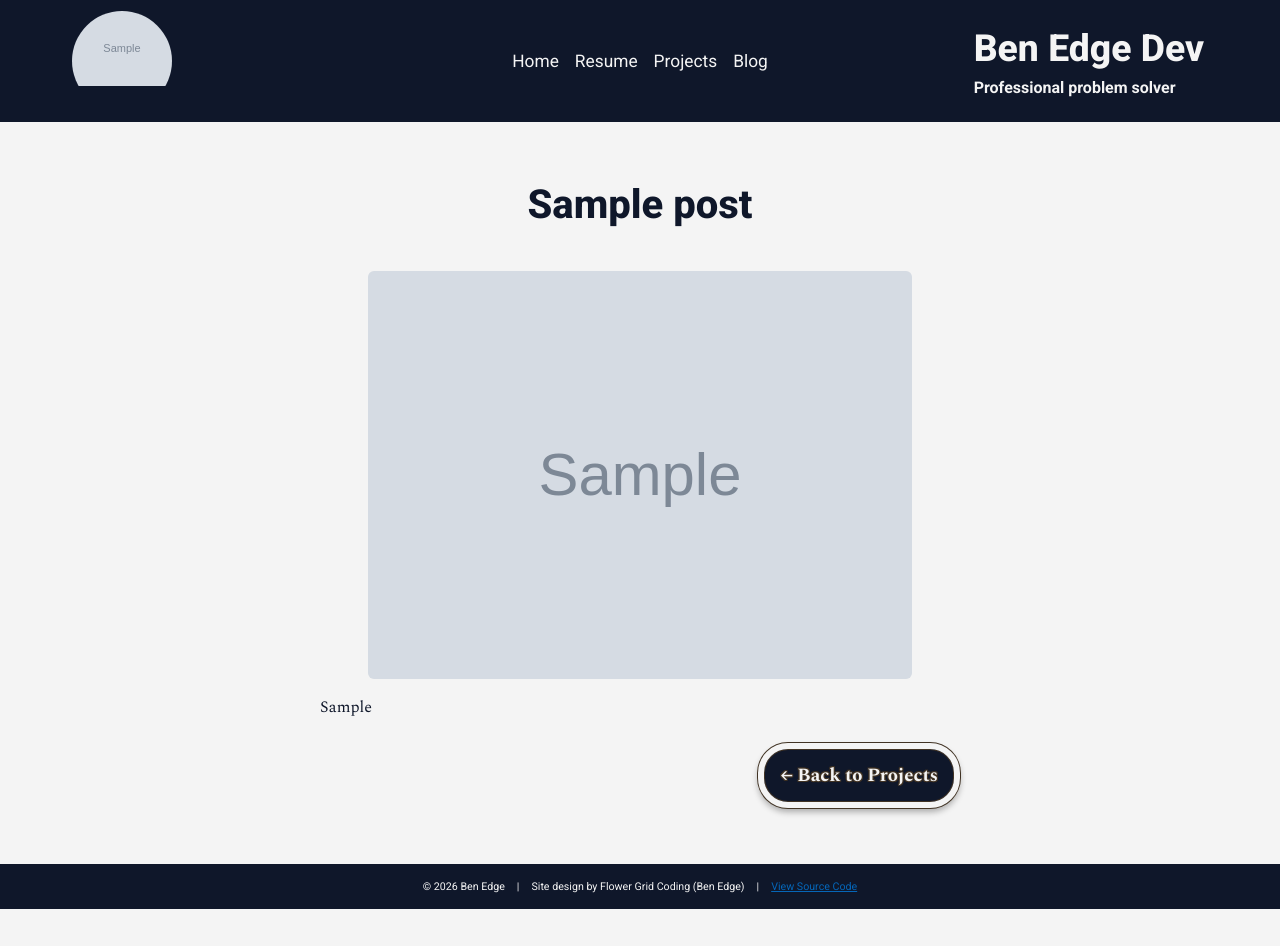
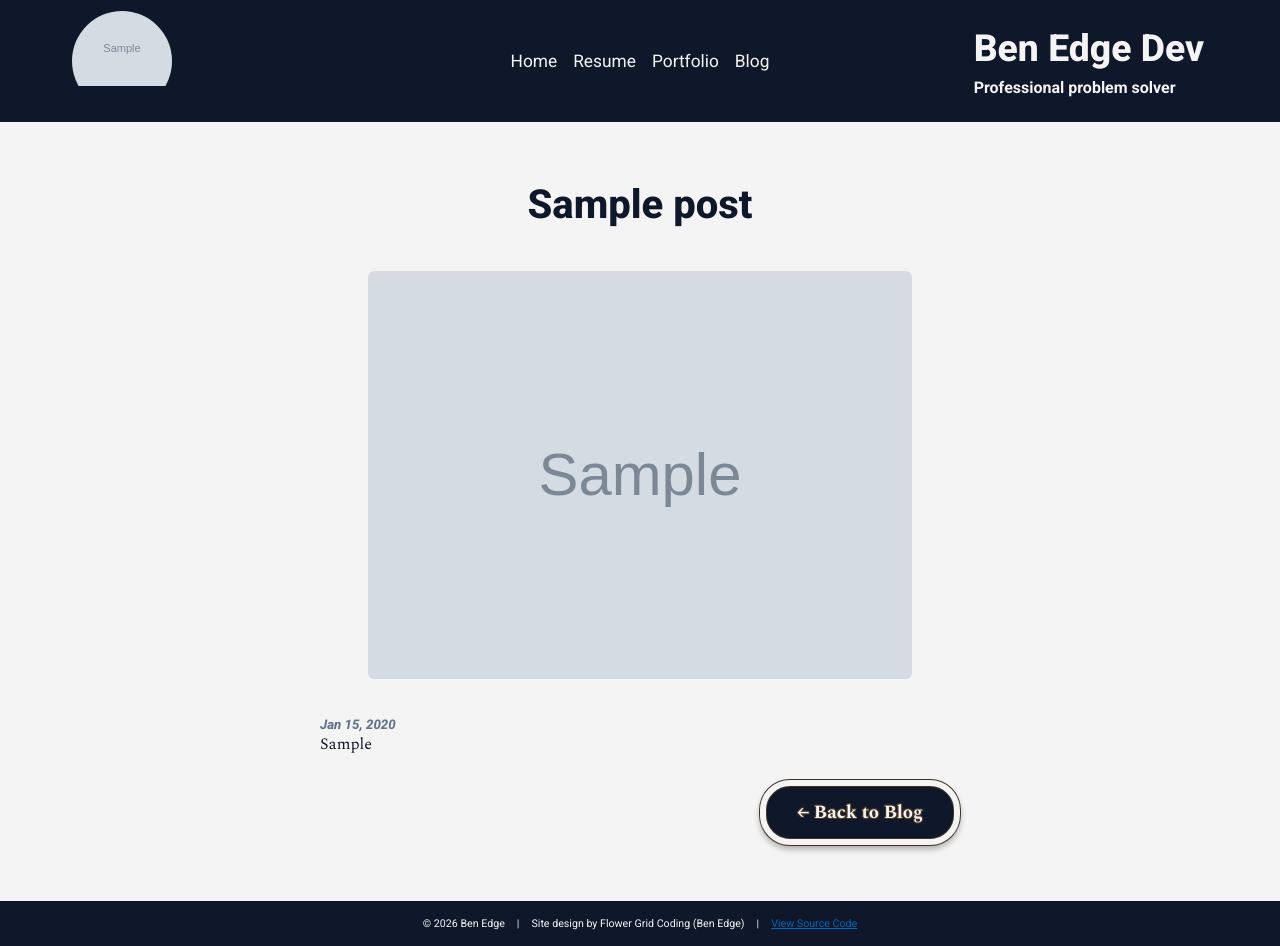
Before and after one commit to FlowerGrid/portfolio_app, a Flask app: a page that uses app/blueprints/main/templates/main/base.html in a window 1280 px wide. Before the commit the page ends 909 px from the top, so only its background shows below. Run offline with Flask 3, Linux system fonts and the light colour scheme; tables that the repository leaves empty hold one stand-in row (values such as "Sample post"); grey boxes marked "Sample" are stand-in pictures; some libraries are stand-ins or nearby versions.

Commit message:
Rearrange some html. Style edits

```diff
--- a/app/blueprints/main/routes.py
+++ b/app/blueprints/main/routes.py
@@ -18,7 +18,7 @@ def merch():
 def projects():
     active_projects = get_active_projects()
     data = {
-        'type': 'Project'
+        'type': 'Portfolio'
     }
     return render_template('main/show-projects-blogs.html', objects=active_projects, data=data)
 
@@ -29,7 +29,7 @@ def project(slug):
     content_blocks = fetch_content_block_dicts(project.__tablename__, project.id)
     if not project or not project.is_active:
         abort(404)
-    return render_template('main/content-item.html', project=project, content_blocks=content_blocks)
+    return render_template('main/content-item.html', project=project, content_blocks=content_blocks, content_type='Portfolio')
 
 
 @main_bp.route('/blog')
@@ -47,7 +47,7 @@ def show_blog_post(slug):
     content_blocks = fetch_content_block_dicts(post.__tablename__, post.id)
     if not post or not post.is_active:
         abort(404)
-    return render_template('main/content-item.html', project=post, content_blocks=content_blocks)
+    return render_template('main/content-item.html', project=post, content_blocks=content_blocks, content_type='Blog')
 
 
 @main_bp.route('/resume')
--- a/app/blueprints/main/static/css/style.css
+++ b/app/blueprints/main/static/css/style.css
@@ -31,6 +31,11 @@ body {
 h1,h2,h3,h4,h5,h6 {
     font-family: "Roboto", Arial, Helvetica, sans-serif;
     font-weight: 800;
+}
+
+.content-item-created-date {
+    margin-bottom: 0;
+    color: var(--secondary-light);
 }
 
 p {
@@ -271,6 +276,7 @@ h2 {
 .page-content h1 {
     font-size: 30pt;
     align-self: center;
+    text-align: center;
 }
 
 .simple-link {
--- a/app/blueprints/main/templates/main/base.html
+++ b/app/blueprints/main/templates/main/base.html
@@ -39,7 +39,7 @@
             <li><a href="{{ url_for('main.index') }}" class="nav-link">Home</a></li>
             {#<!-- <li><a href="{{ url_for('main.about') }}" class="nav-link">About Me</a></li> -->#}
             <li><a href="{{ url_for('main.resume') }}" class="nav-link">Resume</a></li>
-            <li><a href="{{ url_for('main.projects')}}" class="nav-link">Projects</a></li>
+            <li><a href="{{ url_for('main.projects')}}" class="nav-link">Portfolio</a></li>
             <li><a href="{{ url_for('main.blog_posts')}}" class="nav-link">Blog</a></li>
             <!-- {#<li><a href="{{ url_for('main.merch')}}" class="nav-link">Merch</a></li>
             <li><a href="#" class="nav-link" target="_blank" rel="noopener noreferrer">Social</a></li>#} -->
--- a/app/blueprints/main/templates/main/content-item.html
+++ b/app/blueprints/main/templates/main/content-item.html
@@ -3,7 +3,7 @@
 <script src="{{ url_for('main.static', filename='js/projectScript.js') }}" defer></script>
 {% endblock %}
 
-{% block title %}{{ project.title }} Project{% endblock %}
+{% block title %}{{ project.title }}{% endblock %}
 
 {% block content %}
 <div class="page-content-container">
@@ -17,18 +17,13 @@
     </div>
     {% endif %}
     <div class="project-blurb project-item">
+      {% if content_type == 'Blog' %}
+        <h5 class="content-item-created-date">
+          <em>{{ project.created_at.strftime('%b %d, %Y') }}</em>
+        </h5>
+      {% endif %}
       {{ project.blurb | safe }}
     </div>
-    {% if project.project_link %}
-    <h4>
-      See it live in action <a href="{{ project.project_link }}" target="_blank">here</a>.
-    </h4>
-    {% endif %}
-    {% if project.github_link %}
-    <h4>
-      View the code <a href="{{ project.github_link }}" target="_blank"> here</a>.
-    </h4>
-    {% endif %}
     {% if content_blocks %}
       {% for block in content_blocks %}
         <div class="content-block page-content">
@@ -44,8 +39,22 @@
         </div>
       {% endfor %}
     {% endif %}
+        {% if project.project_link %}
+    <h3>
+      See it live in action <a href="{{ project.project_link }}" target="_blank">here</a>.
+    </h3>
+    {% endif %}
+    {% if project.github_link %}
+    <h3>
+      View the code <a href="{{ project.github_link }}" target="_blank"> here</a>.
+    </h3>
+    {% endif %}
   </div>
-  <a href="{{ url_for('main.projects')}}" class="back-button button-styles">← Back to Projects</a>
+  {% if content_type == 'Portfolio' %}
+  <a href="{{ url_for('main.projects')}}" class="back-button button-styles">← Back to {{content_type}}</a>
+  {% elif content_type == 'Blog' %}
+  <a href="{{ url_for('main.blog_posts')}}" class="back-button button-styles">← Back to {{content_type}}</a>
+  {% endif %}
 </div>
 
 
--- a/app/blueprints/main/templates/main/index.html
+++ b/app/blueprints/main/templates/main/index.html
@@ -17,7 +17,7 @@
       <img src="{{ url_for('static', filename='images/pk_animated.png')}}" class="img" alt="Weclome to Flower-Grid Cooking: I hope you're hungry">
     </div>
     <div class="cta">
-      <a href="{{ url_for('main.projects')}}" class="button-styles">To Projects</a>
+      <a href="{{ url_for('main.projects')}}" class="button-styles">Portfolio</a>
     </div>
   </div>
 
--- a/app/blueprints/main/templates/main/resume.html
+++ b/app/blueprints/main/templates/main/resume.html
@@ -170,7 +170,7 @@
     </ul>
   </div>
   <div class="contact-container">
-    <a href="{{ url_for('main.projects')}}" class="button-styles">To Projects</a>
+    <a href="{{ url_for('main.projects')}}" class="button-styles">Portfolio</a>
     <a class="button-styles resume-link linkedin-link" href="https://www.linkedin.com/in/benjamine-e-4bbb542b4/" target="_blank">LinkedIn</a>
     <a class="button-styles resume-link github-link" href="https://www.github.com/FlowerGrid" target="_blank">Github</a>
   </div>
--- a/app/blueprints/main/templates/main/show-projects-blogs.html
+++ b/app/blueprints/main/templates/main/show-projects-blogs.html
@@ -5,10 +5,12 @@
 {% block title %}{{ data.type }}{% endblock %}
 
 {% block content %}
-
+  <h1>
+    {{ data.type }}
+  </h1>
   <div class="all-objects-grid">
     {% for object in objects %}
-    {% if data.type == 'Project' %}
+    {% if data.type == 'Portfolio' %}
     <a href="projects/{{ object.slug }}" class="object-link">
     {% elif data.type == 'Blog' %}
     <a href="blog/{{ object.slug }}" class="object-link">
--- a/app/db_helpers.py
+++ b/app/db_helpers.py
@@ -285,7 +285,7 @@ def get_single_blog_post_by_slug(slug):
 
 
 def get_active_blog_posts():
-    return db_session.query(BlogPost).filter_by(is_active=True)
+    return db_session.query(BlogPost).filter_by(is_active=True).order_by(BlogPost.created_at.desc()).all()
 
 
 def get_active_projects():
```
Also changed, not shown: app/blueprints/main/templates/main/about.html (deleted, +0 -9 lines), app/blueprints/main/templates/main/blog-post.html (deleted, +0 -35 lines), app/blueprints/main/templates/main/merch.html (deleted, +0 -8 lines).
